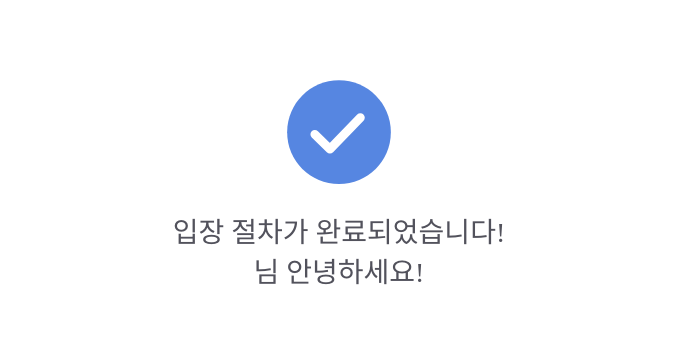
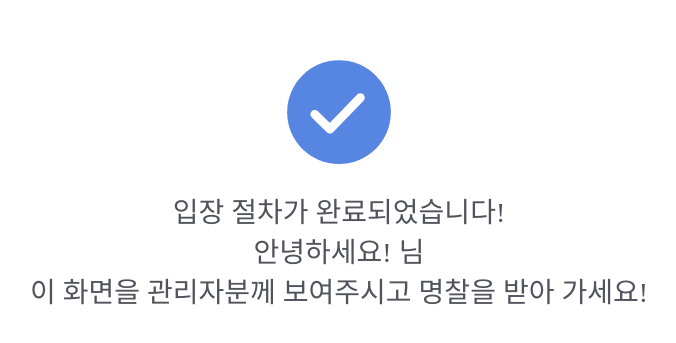
Before and after one commit to Resten1497/Entry_FrontTest, a React (Create React App) app: page /complete in a window 1280 px wide. Shown: the part 225-568 px from the top of the page, without its empty margins (301-977 px from the left). Built offline with nearby package versions, Linux system fonts and the light colour scheme; a web font is replaced by a local one.

Commit message:
complete msg

```diff
--- a/src/container/CompleteContainer/index.jsx
+++ b/src/container/CompleteContainer/index.jsx
@@ -21,7 +21,9 @@ function CompleteContainer() {
       <Title>
         입장 절차가 완료되었습니다!
         <br />
-        {location.state}님 안녕하세요!
+        안녕하세요! {location.state}님
+        <br/>
+        이 화면을 관리자분께 보여주시고 명찰을 받아 가세요!
       </Title>
       <Btn autoFocus onKeyDown={handleKeyDown}></Btn>
     </Container>
```
